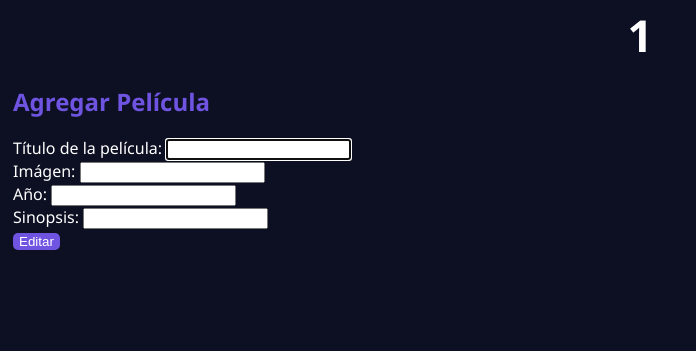
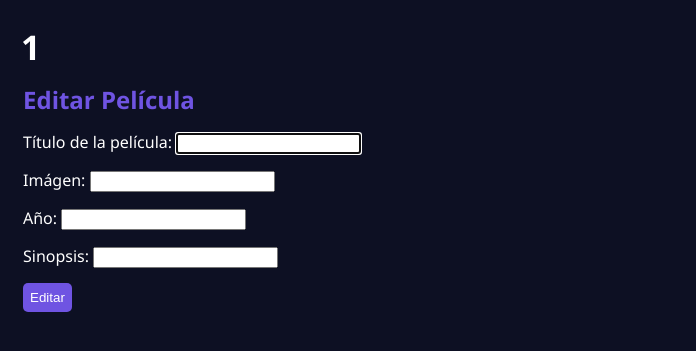
Before and after one commit to Sofii2301/Proyecto-Final---Programacion-2, a Flask app: page /editar/1 in a window 1280 px wide. Shown: the part 210-561 px from the top of the page, without its empty margins (0-696 px from the left). Run offline with Flask 2, Linux system fonts and the light colour scheme; the visitor is signed in with stand-in values (Sample User, id 1).

Commit message:
estilos agregados

```diff
--- a/static/css/estilos_index.css
+++ b/static/css/estilos_index.css
@@ -39,6 +39,7 @@ a {
     font-weight: bold;
 }
 
+/* estilos botones */
 .barra_navegacion {
     display: flex;
     justify-content: space-between;
@@ -92,21 +93,68 @@ button {
     height: 35px;
     margin-right: 7px;
 }
+
 #boton_eliminar{
     display: flex;
     justify-content: center;
 }
+
 #button_eliminar{
-    width: 225px;
-    height: 60px;
-    font-size: 30px;
+    width: 115px;
+    height: 50px;
+    font-size: 20px;
+    background-color: #c00000;
 }
+
+#boton_opc_eliminar {
+    border-radius: 5px;
+    color: white;
+    background-color: #c00000;
+    border-style: hidden;
+    cursor: pointer;
+    padding: 5px;
+}
+
 #eliminar{
-    padding: 10px;
+    padding: 5px;
 }
+
 #h1_eliminar{
-   margin: 30px;
+    margin: 30px;
+    font-size: 34px;
+ }
+
+#editar {
+    padding: 5px;
 }
+
+#h1_editar {
+    display: flex;
+    flex-direction: row;
+    margin: 24px;
+    margin-left: 8px;
+    margin-bottom: 8px;
+    font-size: 34px;
+}
+
+#boton_opc_editar {
+    border-radius: 5px;
+    color:white;
+    background-color: #6f54e2;
+    border-style: hidden;
+    cursor: pointer;
+    padding: 5px;
+}
+
+#boton-pelisDire {
+    border-radius: 5px;
+    color:white;
+    background-color: #6f54e2;
+    border-style: hidden;
+    cursor: pointer;
+    padding: 5px;
+}
+
 .boton-barra-buscar {
     width: 80px;
     height: 35px;
@@ -158,7 +206,7 @@ article {
     padding-left: 20px;
 }
 
-/* estilo footer */
+/* estilos footer */
 footer {
     display: flex;
     flex-direction: column;
--- a/templates/agregarPeli.html
+++ b/templates/agregarPeli.html
@@ -29,7 +29,7 @@
                     <input type="text" name="sinopsis" required>
                 </div>
                 <div id="agregar">
-                    <label for="director"> Directores </label>
+                    <label for="director"> Directores: </label>
                     <input type="text" name="director">
                 </div>
                 <div id="agregar">
@@ -40,7 +40,7 @@
                     <label for="actores"> Actores: </label>
                     <input type="text" name="actores">
                 </div>
-                <div>
+                <div id="agregar">
                     <label for="puntuacion"> Puntuación: </label>
                     <input type="number" name="puntuacion" required max="10" min="0">
                 </div>
--- a/templates/directores.html
+++ b/templates/directores.html
@@ -5,7 +5,7 @@
     {% for datos in peliculas %}
             <article id="directores">
                 <form method="POST" action="/peliculas/{{ datos ['Director'] }}" >
-                    <p id="director">Director: {{ datos ['Director'] }}</p>
+                    <h3 id="director">Director: {{ datos ['Director'] }}</h3>
                     <input type="submit" value="Peliculas" id="boton-pelisDire">
                 </form>
             </article>
--- a/templates/editarPeli.html
+++ b/templates/editarPeli.html
@@ -2,10 +2,11 @@
 
 {% block content%}
 
+<link rel="stylesheet" type="text/css" href="{{ url_for('static', filename='css/estilos_agregarPeli.css' )}}">
 <div>
     <h1 id="h1_editar">{{peli}}</h1>
     <form action="/editar/{{peli}}", method="post" id="boton_editar">
-        <h2 id="agregar"> Agregar Película </h2>
+        <h2 id="agregar"> Editar Película </h2>
             <div id="agregar">
                 <label for="titulo"> Título de la película: </label>
                 <input type="text" name="titulo" autofocus>
@@ -22,7 +23,9 @@
                 <label for="sinopsis"> Sinopsis: </label>
                 <input type="text" name="sinopsis">
             </div>
-        <button type="submit" id="button_editar">Editar</button>
+            <div id="agregar">
+            <button type="submit" id="boton_enviar"> Editar </button>
+            </div>
     </form>
 </div>
 
--- a/templates/index.html
+++ b/templates/index.html
@@ -81,13 +81,13 @@
                             <p id="id_sinopsis" > Sinopsis: </p> <p> {{ datos ['Sinopsis'] }} </p>
                             <h4> Actores: {{ datos ['Actores'] }} </h4>
                             <h4> Puntuación: {{ datos ['Puntuacion'] }} </h4>
-                            <h4>Comentarios: {{ datos ['Comentarios'] }}</h4>
+                            <h4> Comentarios: {{ datos ['Comentarios'] }}</h4>
                         </div>
                         {% if name != '' %}
                         <div id="editar">
                             <div>
                                 <form action="/editar/{{ datos ['Titulo'] }}">
-                                    <input type="submit" value="Editar">
+                                    <input type="submit" value="Editar" id="boton_opc_editar">
                                 </form>
                               </div>
                         </div>
@@ -95,7 +95,7 @@
                         <div id="eliminar">
                             <div>
                                 <form action="/eliminar/{{ datos ['Titulo'] }}">
-                                    <input type="submit" value="Eliminar">
+                                    <input type="submit" value="Eliminar" id="boton_opc_eliminar">
                                 </form>
                               </div>
                         </div>
```
